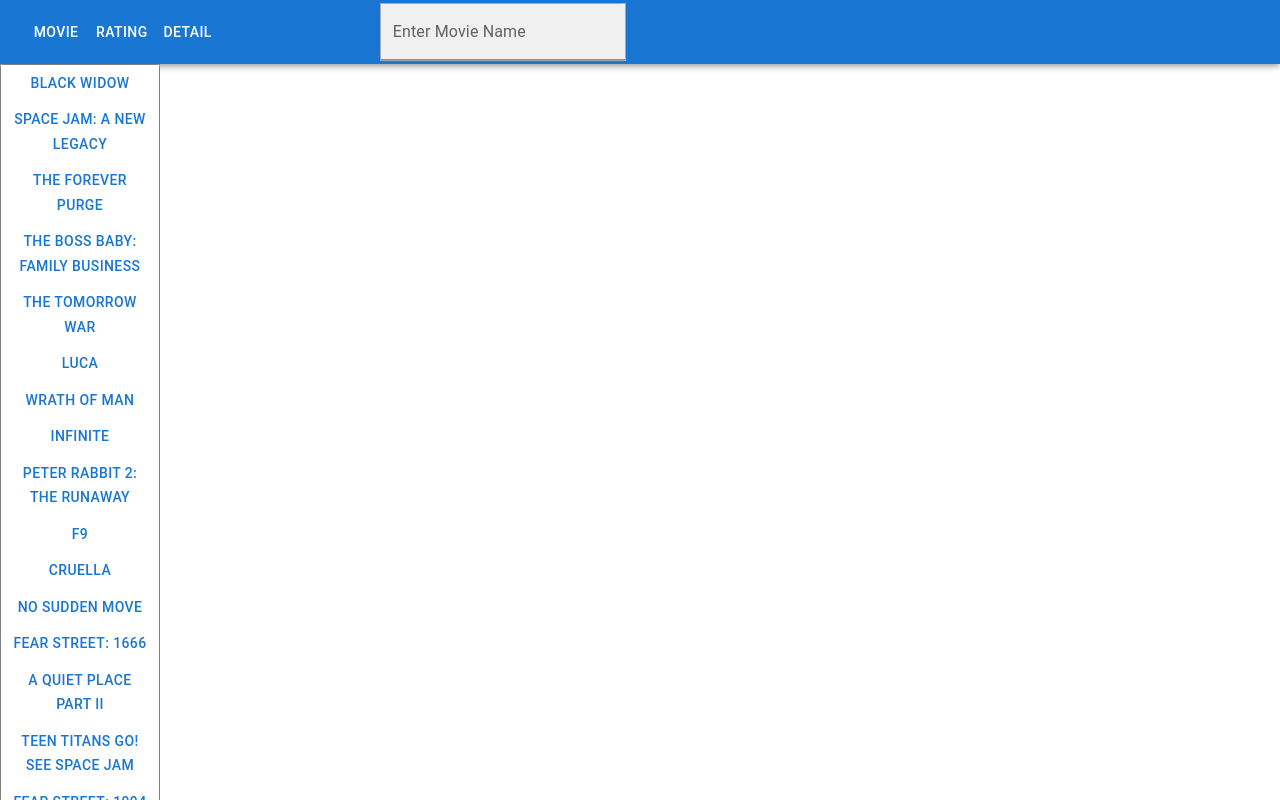
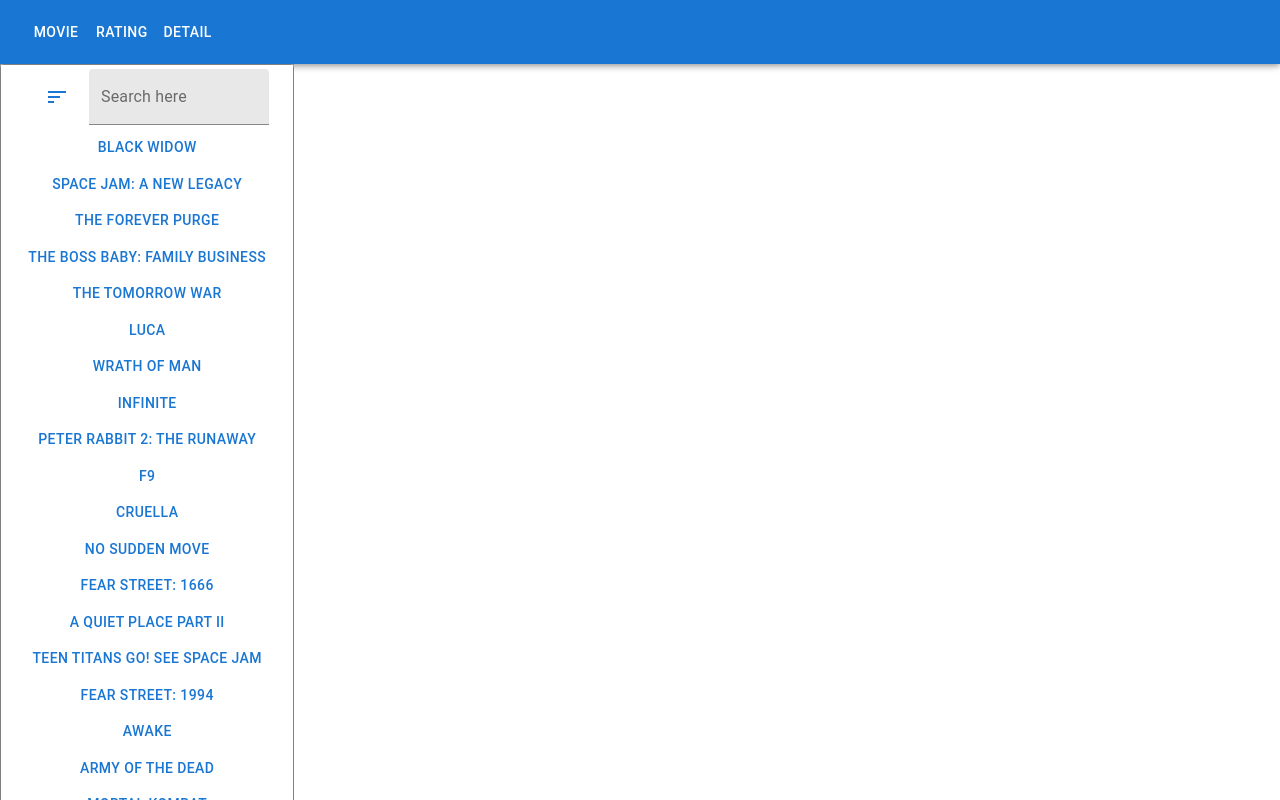
Before and after one commit to Sneh-Pipariya/movie-app, a React (Create React App) app: page / in a window 1280 px wide. Built offline with nearby package versions, Linux system fonts and the light colour scheme.

Commit message:
add search functionality and open movie details feature

```diff
--- a/package.json
+++ b/package.json
@@ -15,9 +15,12 @@
     "@testing-library/react": "^13.4.0",
     "@testing-library/user-event": "^13.5.0",
     "react": "^18.2.0",
+    "react-dark-mode-toggle": "^0.2.0",
     "react-dom": "^18.2.0",
     "react-router-dom": "^6.4.3",
     "react-scripts": "5.0.1",
+    "react-sort-list": "^0.0.13",
+    "use-dark-mode": "^2.3.1",
     "web-vitals": "^2.1.4"
   },
   "scripts": {
--- a/src/Header/DataGrid.css
+++ b/src/Header/DataGrid.css
@@ -26,10 +26,10 @@
 .window {
   position: fixed;
   padding: 0px;
-  margin: 0px;
+  /* margin: 0px; */
   top: 4rem;
   left: 0;
-  width: 100%;
+  width: 23%;
   height: 100%;
   /* background-color: rgb(247, 241, 241); */
   display: flex;
@@ -39,8 +39,9 @@
 }
 
 .inner-window {
-  position: relative;
-  margin-right: 70rem;
+  /* position: relative; */
+  position: static;
+  /* margin-right: 70rem; */
   /* padding: 32px; */
   width: 100%;
   height: 100%;
--- a/src/Header/DataGrid.js
+++ b/src/Header/DataGrid.js
@@ -1,4 +1,5 @@
 import * as React from "react";
+import movieData from "../movieData.json";
 import { useState } from "react";
 import "./DataGrid.css";
 import Table from "@mui/material/Table";
@@ -8,60 +9,103 @@
 import TableHead from "@mui/material/TableHead";
 import TableRow from "@mui/material/TableRow";
 import Paper from "@mui/material/Paper";
-import { Button } from "@mui/material";
+import { Button, Toolbar, Typography } from "@mui/material";
+import { TextField } from "@material-ui/core";
 import MovieModal from "./MovieModal";
+import SortIcon from "@mui/icons-material/Sort";
+import { SortableItem } from "react-sort-list";
 
-const DataGrid = (props) => {
+const DataGrid = () => {
   const [open, setOpen] = useState(false);
   const [openId, setOpenId] = useState();
+  const [filteredData, setFilteredData] = useState(movieData);
+  const [isSorted, setIsSorted] = useState(false);
+
+  const searchHandler = (event) => {
+    console.log("handlee searchingg");
+    setFilteredData(
+      movieData.filter((name) =>
+        name.title.toLowerCase().includes(event.target.value.toLowerCase())
+      )
+    );
+  };
+
+  console.log({ filteredDataaaaa: filteredData });
 
   const tableCellStyle = {
     fontWeight: "bold",
     textAlign: "center",
     fontSize: 25,
   };
-  console.log({ GridMovieData: props.myMovieData });
+
+  // console.log({ GridMovieData: props.myMovieData });
 
   const handleOpenModal = (event, id) => {
     setOpen(true);
     setOpenId(id);
   };
 
+  const strAscending = [...filteredData].sort((a, b) =>
+    a.title > b.title ? 1 : -1
+  );
+  console.log({ AscendingData: strAscending });
+
+  const strDescending = [...filteredData].sort((a, b) =>
+    a.title > b.title ? -1 : 1
+  );
+  console.log({ DescendingData: strDescending });
+
   return (
     <div className="window">
       <div className="inner-window">
         <TableContainer component={Paper}>
           <Table sx={{ border: "1px solid grey" }} aria-label="simple table">
-            <TableHead>
-              <TableRow>
-                {/* <TableCell sx={tableCellStyle}>Title</TableCell> */}
-              </TableRow>
-            </TableHead>
-            <TableBody>
-              {props.myMovieData.map((movie) => (
-                <TableRow
+            <Toolbar>
+              <Button onClick={() => console.log("button clikeddd")}>
+                <SortIcon onClick={strDescending} />
+              </Button>
+
+              <TextField
+                sx={{
+                  marginLeft: "10rem",
+                  border: "1px solid darkGrey",
+                  background: "white",
+                }}
+                onChange={searchHandler}
+                type="search"
+                variant="filled"
+                label="Search here"
+              />
+            </Toolbar>
+
+            <div>
+              {filteredData.map((movie) => (
+                <div
                   key={movie.name}
                   // sx={{ "&:last-child td, &:last-child th": { border: 0 } }}
                 >
+                  {}
                   <Button
                     align="center"
                     onClick={(event) => handleOpenModal(event, movie.id)}
                   >
                     {movie.title}
                   </Button>
+
                   {open && movie.id === openId && (
                     <MovieModal
-                      close={() => setOpen(false)}
+                      // close={() => setOpen(false)}
                       title={movie.title}
                       rating={movie.vote_average}
                       overview={movie.overview}
                       original_language={movie.original_language}
                       release_date={movie.release_date}
+                      poster_path={movie.poster_path}
                     />
                   )}
-                </TableRow>
+                </div>
               ))}
-            </TableBody>
+            </div>
           </Table>
         </TableContainer>
       </div>
--- a/src/Header/Header.js
+++ b/src/Header/Header.js
@@ -19,6 +19,7 @@
 import DetailedGridData from "./DetailedGridData.js";
 import { TextField } from "@mui/material";
 import RatingDataTest from "./RatingDataTest.js";
+// import DarkModeToggle from "react-dark-mode-toggle";
 
 import RatingData from "./RatingData.js";
 const drawerWidth = 240;
@@ -29,15 +30,8 @@
   const [mobileOpen, setMobileOpen] = useState(false);
   const [filteredData, setFilteredData] = useState(movieData);
   const [showSection, setShowSection] = useState(0);
+
   console.log({ movieData });
-
-  const handleSearch = (event) => {
-    setFilteredData(
-      movieData.filter((name) =>
-        name.title.toLowerCase().includes(event.target.value.toLowerCase())
-      )
-    );
-  };
 
   const handleDrawerToggle = () => {
     setMobileOpen(!mobileOpen);
@@ -78,14 +72,6 @@
             <MenuIcon />
           </IconButton>
 
-          {/* <Box sx={{ display: { xs: "none", sm: "block" } }}>
-            {navItems.map((item) => (
-              <Button key={item} sx={{ color: "#fff" }}>
-                {item}
-              </Button>
-            ))}
-          </Box> */}
-
           <Box sx={{ display: { xs: "none", sm: "block" } }}>
             <Button sx={{ color: "#fff" }} onClick={() => setShowSection(0)}>
               Movie
@@ -107,19 +93,6 @@
             </Button>
           </Box>
           {showSection === 2 && <DetailedGridData movieData={movieData} />}
-
-          <TextField
-            sx={{
-              marginLeft: "10rem",
-              border: "1px solid darkGrey",
-              background: "white",
-            }}
-            id="filled-search"
-            onChange={handleSearch}
-            type="search"
-            variant="filled"
-            label="Enter Movie Name"
-          />
         </Toolbar>
       </AppBar>
 
@@ -145,9 +118,9 @@
       </Box>
 
       {/* Main content  */}
-      <Box component="main">
-        <DataGrid myMovieData={filteredData} />
-      </Box>
+      {/* <Box component="main">
+        <DataGrid />
+      </Box> */}
     </Box>
   );
 }
--- a/src/Header/MovieModal.css
+++ b/src/Header/MovieModal.css
@@ -40,3 +40,46 @@
 .movie-modal-overview {
   font-weight: bold;
 }
+
+.page {
+  position: fixed;
+  border: 1px dashed black;
+  max-width: 800px;
+  margin-left: 20rem;
+  width: 100%;
+  height: 50vh;
+  display: flex;
+  justify-content: center;
+  align-items: center;
+  z-index: 100;
+}
+
+.layout {
+  position: fixed;
+  padding: 26px;
+  top: 5rem;
+  left: 22rem;
+  width: 100%;
+  height: auto;
+  max-width: 640px;
+  display: flex;
+  box-shadow: 5px 10px #d1cfcf;
+}
+
+.info {
+  padding: 0 1rem;
+  display: inline-block;
+}
+
+.info h4 {
+  font-weight: normal;
+  font-style: italic;
+}
+
+.image {
+  /* display: inline; */
+  background-repeat: no-repeat;
+  background-size: cover;
+  background-position: center center;
+  min-height: 250px;
+}
--- a/src/Header/MovieModal.js
+++ b/src/Header/MovieModal.js
@@ -55,25 +55,62 @@
 import React from "react";
 import "./MovieModal.css";
 
+// const Card = (props) => {
+//   return (
+//     <div className="card">
+//       <div
+//         className="image"
+//         style={{
+//           backgroundImage: `url(${props.poster_path})`,
+//         }}
+//       />
+//       <div className="info">
+//         <h2>{props.title}</h2>
+//         <h4>{props.original_language}</h4>
+//         <p>{props.overview}</p>
+//       </div>
+//     </div>
+//   );
+// };
+
 const MovieModal = (props) => {
   return (
-    <div className="movie-modal-window">
-      <div className="movie-modal-inner-window">
-        <button className="movie-modal-close-btn" onClick={props.close}>
-          Close
-        </button>
-        {/* {props.children} */}
-        <h2>Movie: {props.title}</h2>
-        {/* <h5>Rating: {props.rating}</h5> */}
+    // <div className="page">
+    <div className="layout">
+      {/* <div className="card"> */}
+      <main className="image">
+        <img src={props.poster_path} alt="poster" />
+      </main>
+      <article className="info">
+        <h2>Moviee: {props.title}</h2>
         <h5>Language: {props.original_language}</h5>
         <h5>Release Date: {props.release_date}</h5>
         <p>
           <span className="movie-modal-overview">Overview: </span>
           {props.overview}
         </p>
-      </div>
+      </article>
+      {/* </div> */}
     </div>
+    // </div>
   );
+
+  // return (
+  //   <div className="movie-modal-window">
+  //     <div className="movie-modal-inner-window">
+  //       <button className="movie-modal-close-btn" onClick={props.close}>
+  //         Close
+  //       </button>
+  //       <h2>Movie: {props.title}</h2>
+  //       <h5>Language: {props.original_language}</h5>
+  //       <h5>Release Date: {props.release_date}</h5>
+  //       <p>
+  //         <span className="movie-modal-overview">Overview: </span>
+  //         {props.overview}
+  //       </p>
+  //     </div>
+  //   </div>
+  // );
 };
 
 export default MovieModal;
--- a/src/Header/RatingData.js
+++ b/src/Header/RatingData.js
@@ -8,7 +8,7 @@
 import TableHead from "@mui/material/TableHead";
 import TableRow from "@mui/material/TableRow";
 import Paper from "@mui/material/Paper";
-import { Button } from "@mui/material";
+import { Button, TextField, Typography } from "@mui/material";
 
 const RatingData = (props) => {
   const [isEditing, setIsEditing] = useState(false);
@@ -24,7 +24,6 @@
   const handleSave = () => {
     setIsEditing(!isEditing);
     setField(field);
-    console.log({ Field: field });
     setIsEditing(false);
     setEditElemId();
   };
@@ -67,21 +66,9 @@
                         onChange={(event) => modifyMovieTitle(event, movie.id)}
                       />
                     ) : (
-                      <input value={movie.title} />
+                      // <TextField value={movie.title} />
+                      <Typography>{movie.title} </Typography>
                     )}
-
-                    {/* {isEditing && editElemId === movie.id ? (
-                      <input
-                        // id="field"
-                        type="text"
-                        // value={movie.title}
-                        // name={movie.title}
-                        value={field}
-                        onChange={inputChangeHandler}
-                      />
-                    ) : (
-                      <input value={movie.title} />
-                    )} */}
                   </TableCell>
 
                   <TableCell align="center">{movie.vote_average}</TableCell>
@@ -96,7 +83,6 @@
                           onClick={() => {
                             setIsEditing(false);
                             setEditElemId();
-                            // setField(field);
                           }}
                         >
                           Cancel
```
Also changed, not shown: 2 other files (tests, documents, lock files or other folders).
